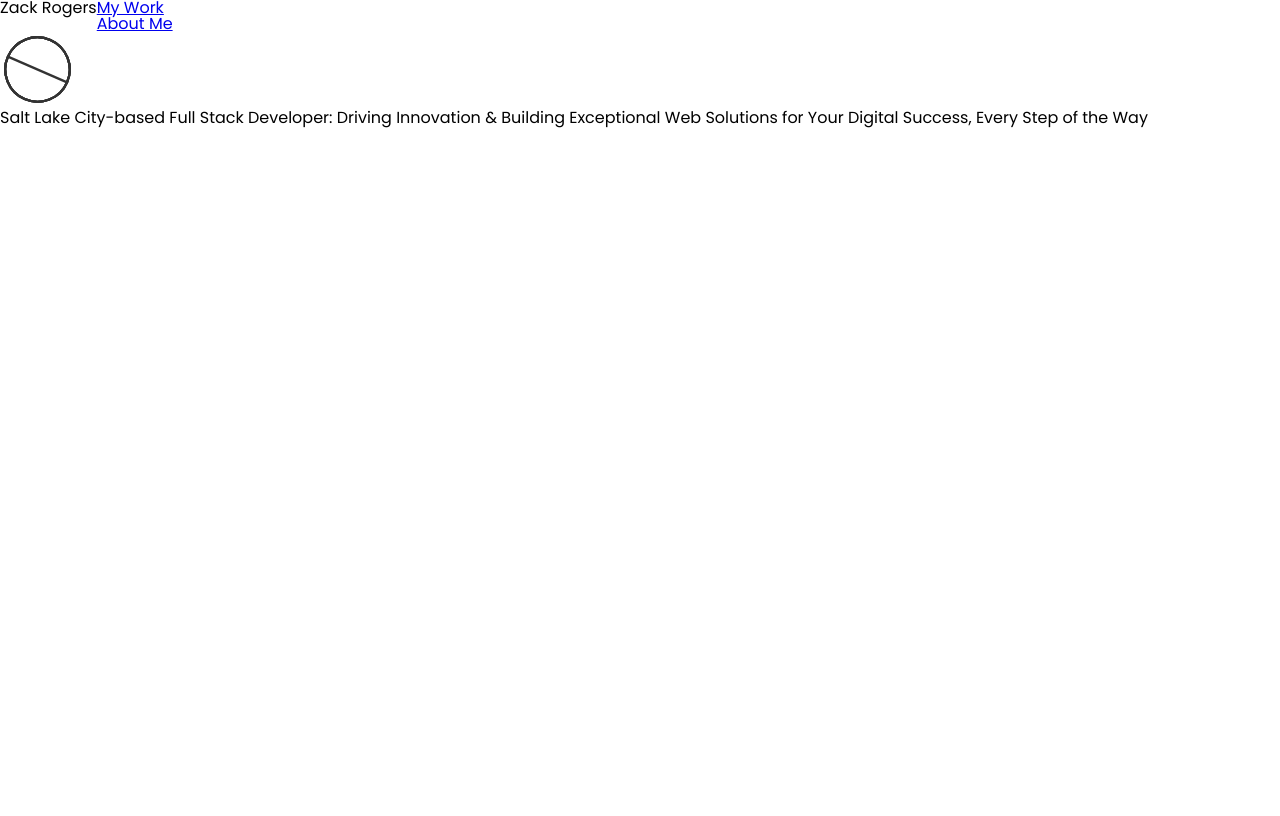
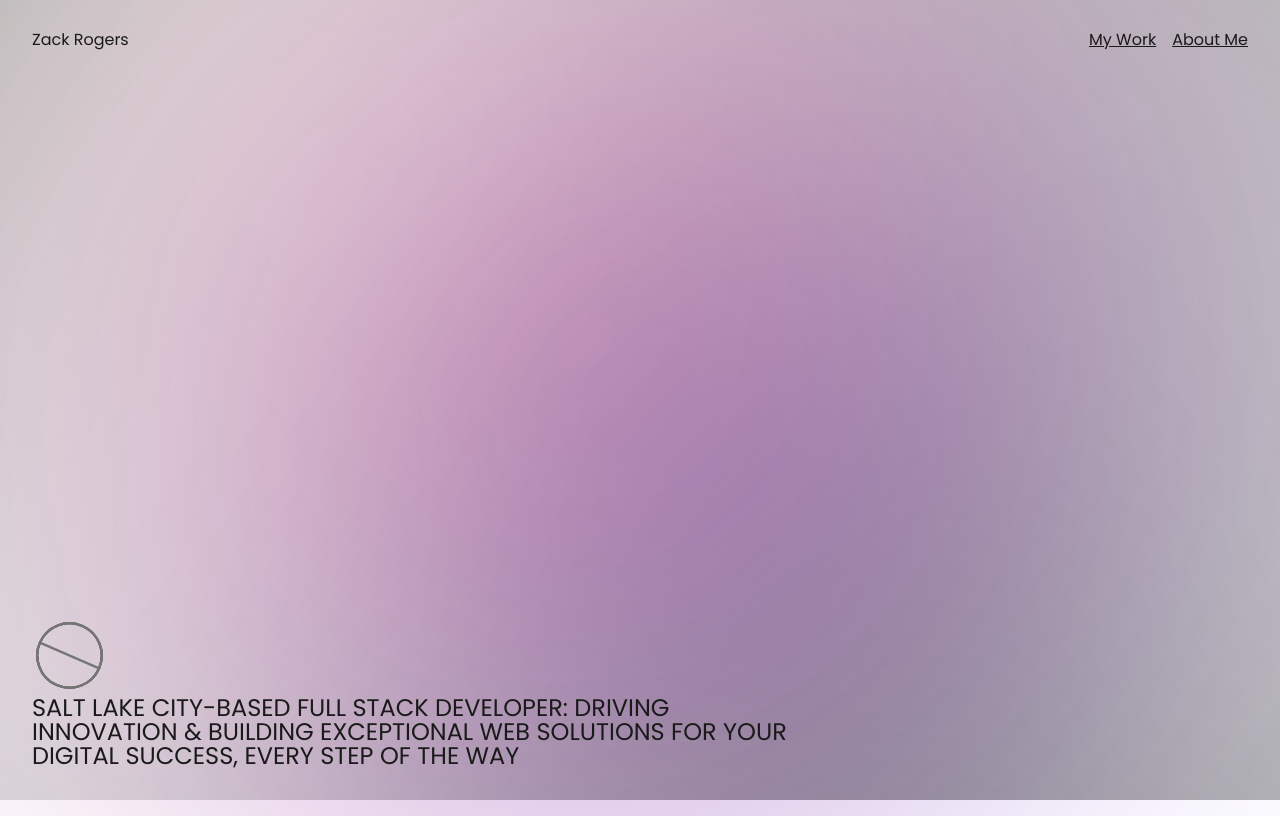
Before and after one commit to zackrogerst/personal-portfolio, a React (Vite) app: page / in a window 1280 px wide. Built offline with nearby package versions, Linux system fonts and the light colour scheme.

Commit message:
updated styles, added blob cursor

```diff
--- a/src/components/header/Header.css
+++ b/src/components/header/Header.css
@@ -1,3 +1,14 @@
 header {
-    display: flex;
+	display: flex;
+	justify-content: space-between;
+	padding: var(--small-space);
+	position: absolute;
+	width: 100vw;
+	z-index: 2;
 }
+
+nav ul {
+	display: flex;
+	gap: var(--tiny-space);
+	justify-content: end;
+}
--- /dev/null
+++ b/src/components/main/CursorBlob.css
@@ -0,0 +1,41 @@
+:root {
+	--blob-color: linear-gradient(to right, blue, red);
+	--blob-size: 550px;
+	--blur-radius: 250px;
+}
+
+#blob {
+	animation: rotate360 15s infinite;
+	transition: 4s;
+	background: var(--blob-color);
+	filter: blur(var(--blur-radius));
+	width: var(--blob-size);
+	height: var(--blob-size);
+	position: absolute;
+	left: 50%;
+	top: 50%;
+	translate: -50% -50%;
+	border-radius: 50%;
+    pointer-events: none;
+    z-index: 0;
+}
+
+@keyframes rotate360 {
+	from {
+		rotate: 0deg;
+	}
+	50% {
+		scale: 1 1.15;
+	}
+	to {
+		rotate: 360deg;
+	}
+}
+
+#blob-blur {
+	width: 100%;
+	height: 100%;
+	position: absolute;
+	backdrop-filter: blur;
+    z-index: 0;
+}
--- /dev/null
+++ b/src/components/main/CursorBlob.tsx
@@ -0,0 +1,37 @@
+import { useEffect } from "react";
+import "./CursorBlob.css";
+
+const CursorBlob = () => {
+	useEffect(() => {
+		const blob = document.getElementById("blob");
+
+		const handlePointerMove = (event: PointerEvent) => {
+			const { clientX, clientY } = event;
+
+			if (blob) {
+				const animationFrame = () => {
+					blob.style.left = `${clientX}px`;
+					blob.style.top = `${clientY}px`;
+					requestAnimationFrame(animationFrame);
+				};
+
+				requestAnimationFrame(animationFrame);
+			}
+		};
+
+		document.body.onpointermove = handlePointerMove;
+
+		return () => {
+			document.body.onpointermove = null; // Clean up the event handler when the component unmounts
+		};
+	}, []);
+
+	return (
+		<>
+			<div id="blob"></div>
+			{/* <div id="blob-blur"></div> */}
+		</>
+	);
+};
+
+export default CursorBlob;
--- a/src/components/main/Globe.tsx
+++ b/src/components/main/Globe.tsx
@@ -1,4 +1,5 @@
 const Globe = () => {
+	const strokeColor = "#757575";
 	return (
 		<div id="globe">
 			<svg
@@ -15,11 +16,18 @@ const Globe = () => {
 						cy="50"
 						r="43"
 						fill="rgba(0, 0, 0, 0)"
-						stroke="#333"
+						stroke={strokeColor}
 						strokeWidth="3"
 					></circle>
-					<path d="M7 50 L93 50" stroke="#333" strokeWidth="3"></path>
-					<ellipse cx="50" cy="50" ry="43" fill="none" stroke="#333" strokeWidth="3">
+					<path d="M7 50 L93 50" stroke={strokeColor} strokeWidth="3"></path>
+					<ellipse
+						cx="50"
+						cy="50"
+						ry="43"
+						fill="none"
+						stroke={strokeColor}
+						strokeWidth="3"
+					>
 						<animate
 							attributeName="rx"
 							repeatCount="indefinite"
@@ -29,7 +37,14 @@ const Globe = () => {
 							begin="0s"
 						></animate>
 					</ellipse>
-					<ellipse cx="50" cy="50" ry="43" fill="none" stroke="#333" strokeWidth="3">
+					<ellipse
+						cx="50"
+						cy="50"
+						ry="43"
+						fill="none"
+						stroke={strokeColor}
+						strokeWidth="3"
+					>
 						<animate
 							attributeName="rx"
 							repeatCount="indefinite"
@@ -39,7 +54,14 @@ const Globe = () => {
 							begin="-1.4478260869565218s"
 						></animate>
 					</ellipse>
-					<ellipse cx="50" cy="50" ry="43" fill="none" stroke="#333" strokeWidth="3">
+					<ellipse
+						cx="50"
+						cy="50"
+						ry="43"
+						fill="none"
+						stroke={strokeColor}
+						strokeWidth="3"
+					>
 						<animate
 							attributeName="rx"
 							repeatCount="indefinite"
--- /dev/null
+++ b/src/components/main/Hero.css
@@ -0,0 +1,30 @@
+.hero {
+	/* background-image: var(--background-gradient); */
+	background-image: url("../../assets/background.svg");
+	background-size: cover;
+	background-attachment: fixed;
+
+	min-height: 100vh;
+	display: flex;
+	align-items: end;
+}
+
+.hero-column {
+	padding: var(--small-space);
+	max-width: 66%;
+	z-index: 2;
+}
+
+.cursor-blob {
+	z-index: -999;
+	position: absolute;
+	width: 600px;
+	height: 600px;
+	border-radius: 50%;
+	background: linear-gradient(149deg, rgba(255, 91, 0, 1) 0%, rgba(0, 110, 255, 1) 100%);
+	filter: blur(200px);
+
+	pointer-events: none;
+	transition: transform 4s;
+	transform: translate(-50%, -50%);
+}
--- a/src/components/main/Hero.tsx
+++ b/src/components/main/Hero.tsx
@@ -1,14 +1,22 @@
+import "./Hero.css";
+
 import { useAppContext } from "../../context/AppContext";
 import Globe from "./Globe";
+import CursorBlob from "./CursorBlob";
 
 const Hero = () => {
 	const { homepageContent } = useAppContext();
 
 	return (
-		<div>
-			<Globe />
-			<h1>{homepageContent?.hero?.h1}</h1>
-		</div>
+		<>
+			<div className="hero">
+				<div className="hero-column">
+					<Globe />
+					<h1>{homepageContent?.hero?.h1}</h1>
+				</div>
+			</div>
+			<CursorBlob />
+		</>
 	);
 };
 
--- a/src/styles/global-variables.css
+++ b/src/styles/global-variables.css
@@ -1,8 +1,21 @@
 @import url(https://fonts.googleapis.com/css?family=Poppins);
 
 :root {
-    --primary-color: #3498db;
-    --secondary-color: #e74c3c;
-    --font-size: 16px;
-    --global-font: 'Poppins', sans-serif;
-  }
+	--tiny-space: 1rem;
+	--small-space: 2rem;
+	--medium-space: 3rem;
+	--large-space: 4rem;
+
+	--off-white-color: #f1f1f1;
+	--off-black-color: #1a1a1a;
+	--dark-highlight-color: #122447;
+	--light-highlight-color: #0055ff;
+
+	--global-font: "Poppins", sans-serif;
+	--small-font-size: 1rem;
+	--medium-font-size: 1.5rem;
+	--large-font-size: 2rem;
+	--larger-font-size: 2.5rem;
+
+	--background-gradient: linear-gradient(to bottom right, #f1f1f1, #a6a6a6, #dbdbdb);
+}
--- a/src/styles/styles.css
+++ b/src/styles/styles.css
@@ -125,6 +125,17 @@ table {
 
 /* ----- END RESET CSS ----- */
 
+* {
+	box-sizing: border-box;
+	line-height: 1;
+	color: var(--off-black-color);
+}
+
 html {
 	font-family: var(--global-font);
 }
+
+h1 {
+	font-size: var(--medium-font-size);
+	text-transform: uppercase;
+}
```
Also changed, not shown: src/assets/background.svg (added), src/components/header/Navigation.tsx (line endings or trailing spaces).
